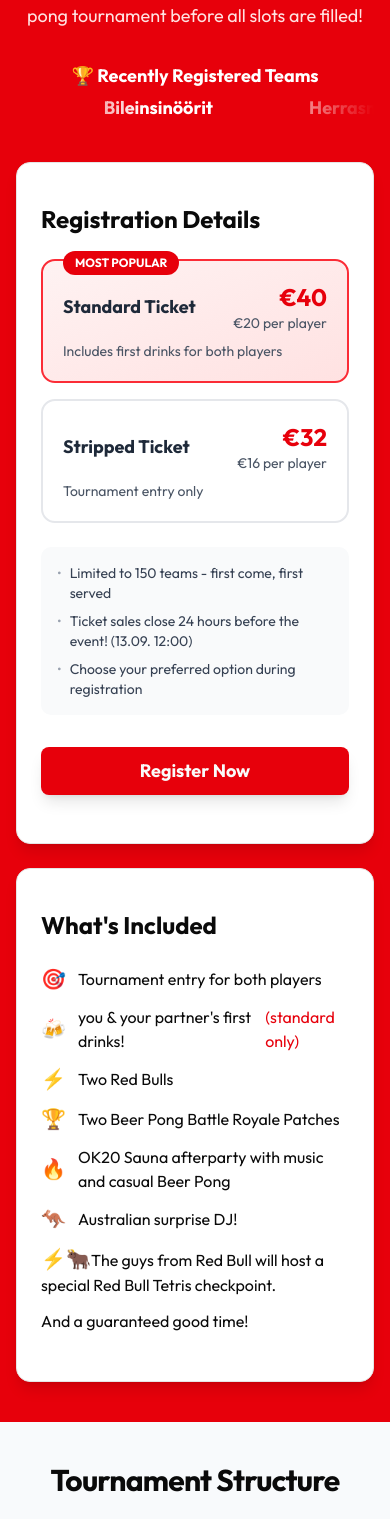
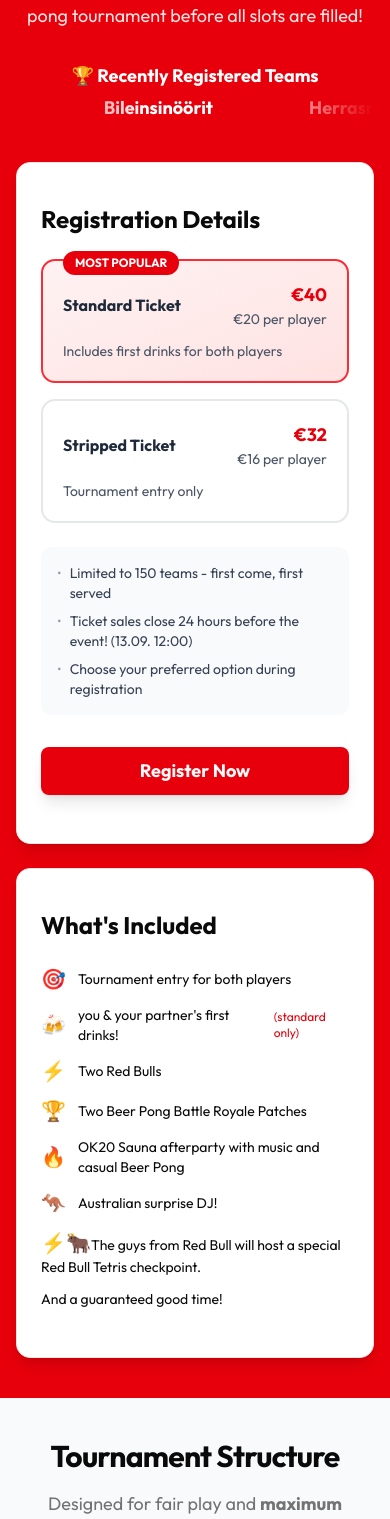
Before and after one commit to strengv1/unilife, a Next.js app: page /events/battleroyale in a window 390 px wide. Shown: the part 2145-3664 px from the top of the page. Built offline with nearby package versions, Linux system fonts and the light colour scheme.

Commit message:
better mobile layout

```diff
--- a/src/app/events/battleroyale/_components/RegistrationSection.tsx
+++ b/src/app/events/battleroyale/_components/RegistrationSection.tsx
@@ -110,27 +110,27 @@ export const RegistrationSection = () => {
             {/* Pricing Tiers */}
             <div className="mt-6 space-y-4">
               {/* Premium Tier */}
-              <div className="relative border-2 border-red-500 bg-gradient-to-br from-red-50 to-red-100 rounded-xl p-5">
-                <div className="absolute -top-2.5 left-5 bg-red-600 text-white px-3 py-1 rounded-full text-xs font-semibold">
+              <div className="relative border-2 border-red-500 bg-gradient-to-br from-red-50 to-red-100 rounded-xl px-3 py-5 xs:p-5">
+                <div className="absolute -top-2.5 left-5 bg-red-600 text-white px-3 py-1 rounded-full text-xs xs:font-semibold">
                   MOST POPULAR
                 </div>
-                <div className="flex justify-between items-center mb-2">
-                  <div className="font-semibold text-lg text-gray-800">Standard Ticket</div>
+                <div className="flex justify-between items-center mb-3">
+                  <div className="font-semibold xs:text-base md:text-lg text-gray-800">Standard Ticket</div>
                   <div className="text-right">
-                    <div className="text-2xl font-bold text-red-600">€40</div>
-                    <div className="text-sm text-gray-600">€20 per player</div>
+                    <div className="xs:text-lg md:text-2xl font-bold text-red-600">€40</div>
+                    <div className="text-xs xs:text-sm text-gray-600">€20 per player</div>
                   </div>
                 </div>
                 <p className="text-sm text-gray-600 mt-2">Includes first drinks for both players</p>
               </div>
 
               {/* Standard Tier */}
-              <div className="border-2 border-gray-200 bg-white rounded-xl p-5">
-                <div className="flex justify-between items-center mb-2">
-                  <div className="font-semibold text-lg text-gray-800">Stripped Ticket</div>
+              <div className="border-2 border-gray-200 bg-white rounded-xl px-3 py-5 xs:p-5">
+                <div className="flex justify-between items-center mb-3">
+                  <div className="font-semibold xs:text-base md:text-lg text-gray-800">Stripped Ticket</div>
                   <div className="text-right">
-                    <div className="text-2xl font-bold text-red-600">€32</div>
-                    <div className="text-sm text-gray-600">€16 per player</div>
+                    <div className="xs:text-lg md:text-2xl font-bold text-red-600">€32</div>
+                    <div className="text-xs xs:text-sm text-gray-600">€16 per player</div>
                   </div>
                 </div>
                 <p className="text-sm text-gray-600 mt-2">Tournament entry only</p>
@@ -177,12 +177,12 @@ export const RegistrationSection = () => {
           <Card className="bg-white shadow-lg">
             <CardContent className="pt-4 md:pt-8 pb-6 px-4 xs:px-6">
               <h3 className="text-2xl font-bold">What&apos;s Included</h3>
-              <ul className="mt-6 space-y-3">
+              <ul className="mt-6 space-y-3 text-sm sm:text-base">
                 <li className="flex items-center gap-3">
                   <span className={emojiClasses} >🎯</span> Tournament entry for both players
                 </li>
                 <li className="flex items-center gap-3">
-                  <span className={emojiClasses} >🍻</span> you & your partner&apos;s first drinks! <span className="text-red-600">(standard only)</span>
+                  <span className={emojiClasses} >🍻</span> you & your partner&apos;s first drinks! <span className="text-red-600 text-xs md:text-sm">(standard only)</span>
                 </li>
                 <li className="flex items-center gap-3">
                   <span className={emojiClasses} >⚡</span> Two Red Bulls
```
